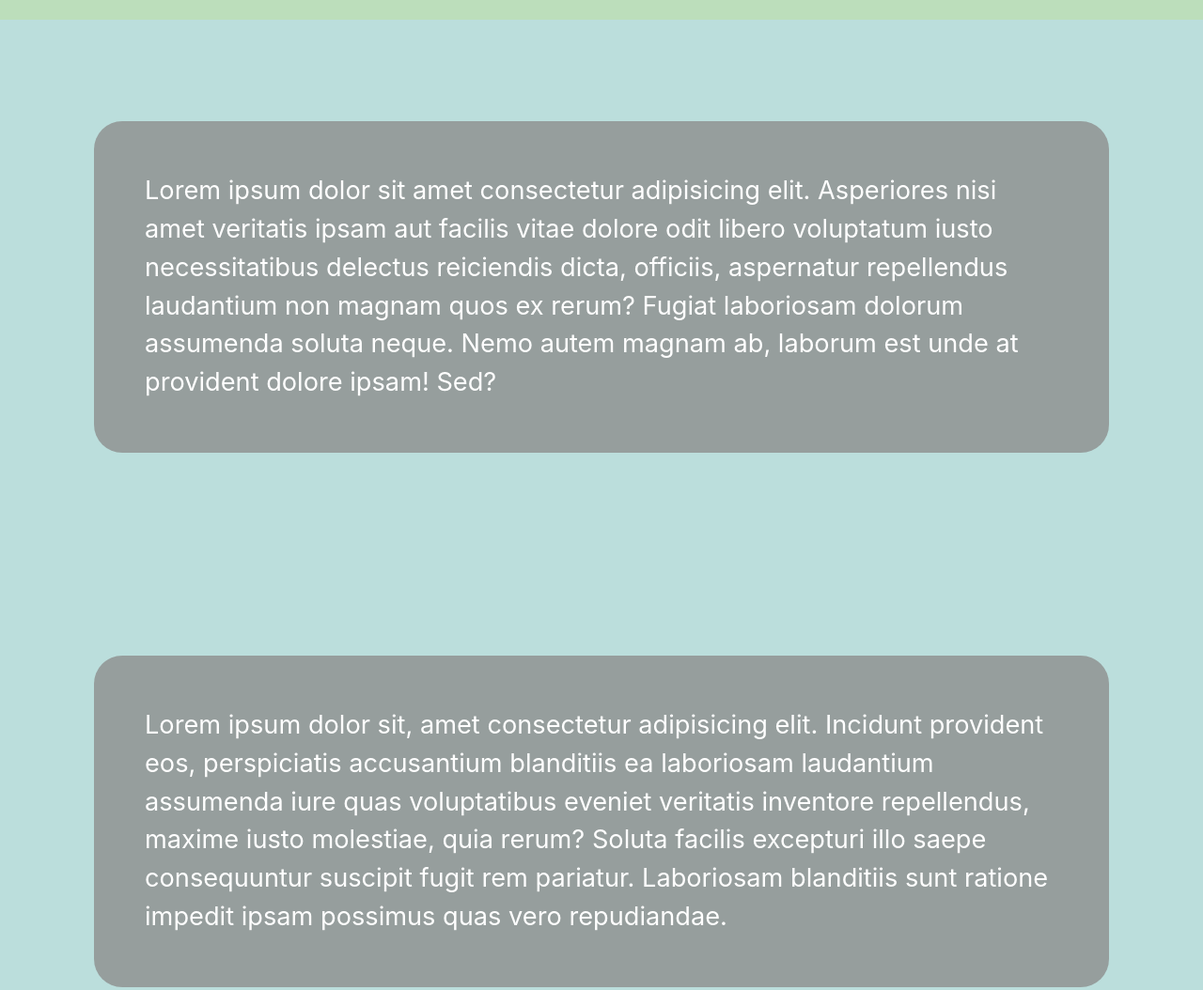
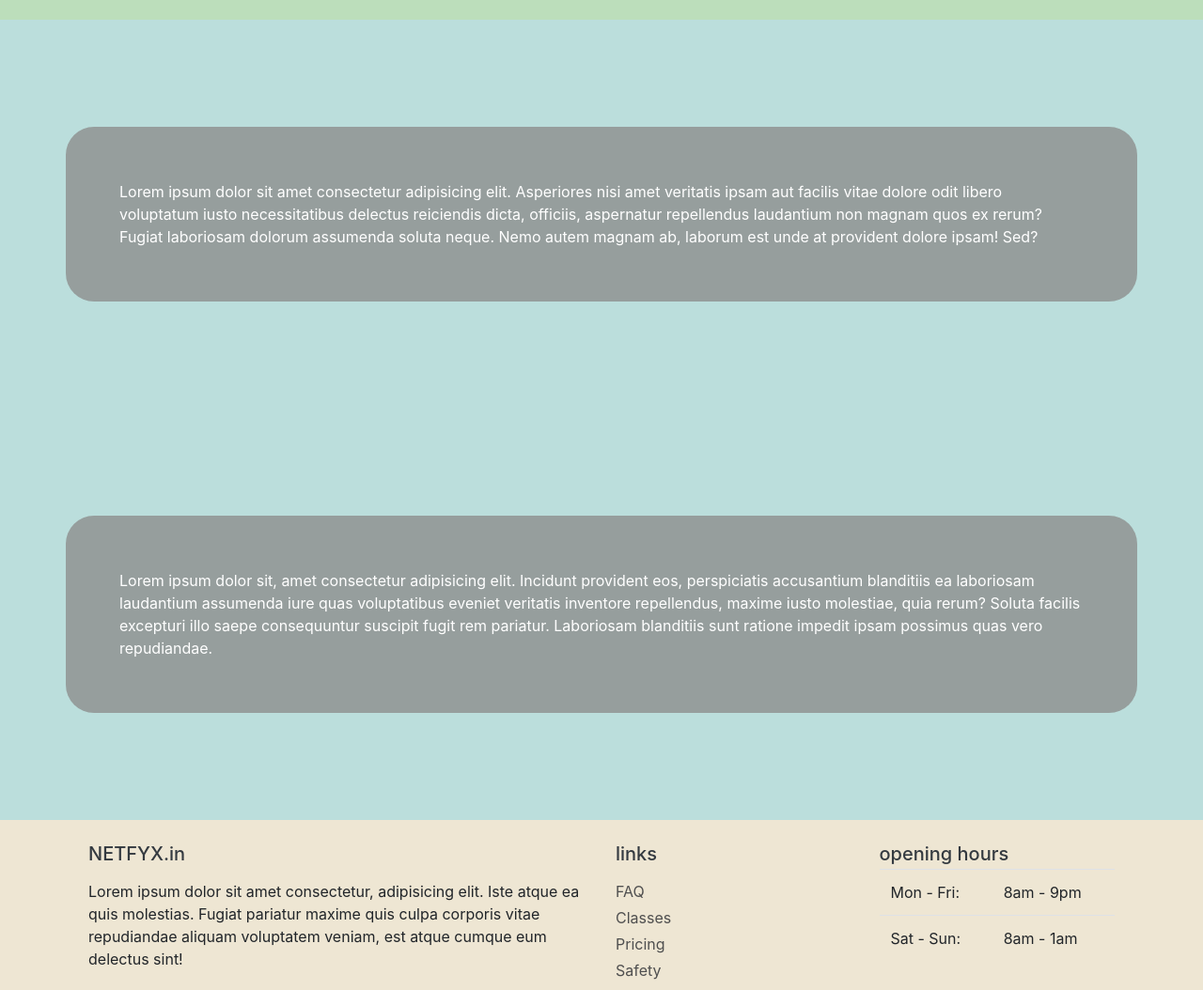
Before and after one commit to vrajmore/netfyx, a plain HTML site: page index.html in a window 1280 px wide. Shown: the part 2600-3654 px from the top of the page at 94% size. Drawn offline with nearby package versions, Linux system fonts and the light colour scheme.

Commit message:
Add files via upload

```diff
--- a/phone.css
+++ b/phone.css
@@ -126,12 +126,12 @@ flex-direction: row-reverse;
     background-color: rgb(187, 222, 220);
     display: flex;
     flex-direction: column;
-    padding: 0px 100px;
+    padding: 0px 70px;
 
 }
 
 .al {
-    font-size: 170%;
+    font-size: 100%;
     width: 100%;
     border-radius: 30px;
     margin: 10% auto;
@@ -141,7 +141,7 @@ flex-direction: row-reverse;
 }
 
 .ar {
-    font-size: 170%;
+    font-size: 100%;
     width: 100%;
     border-radius: 30px;
     margin: 10% auto;
```
